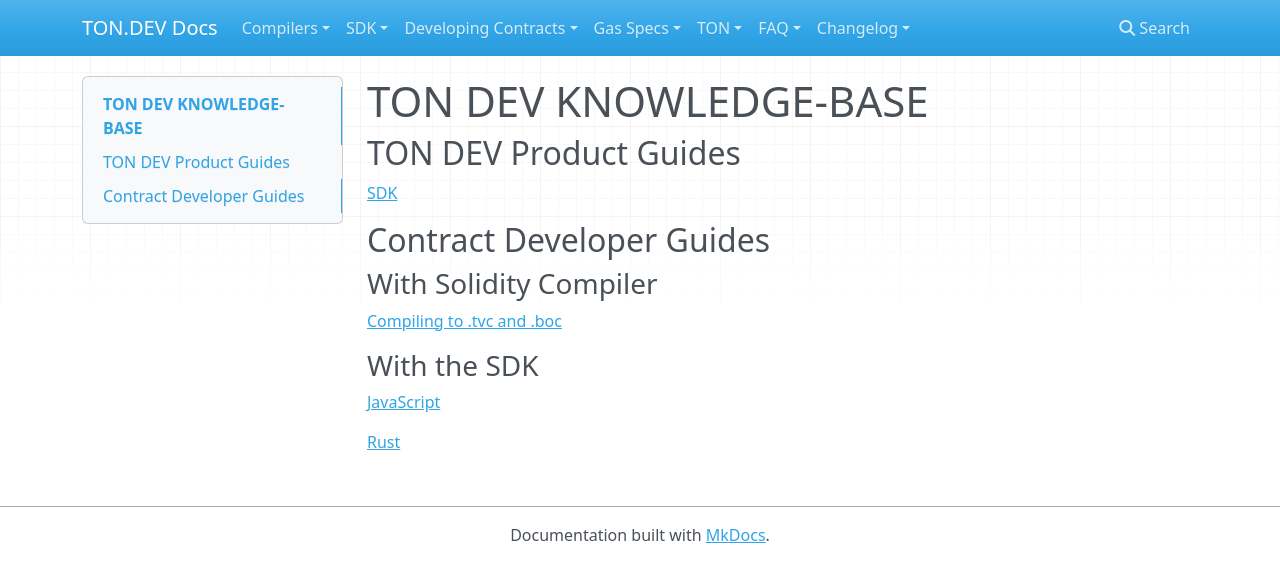
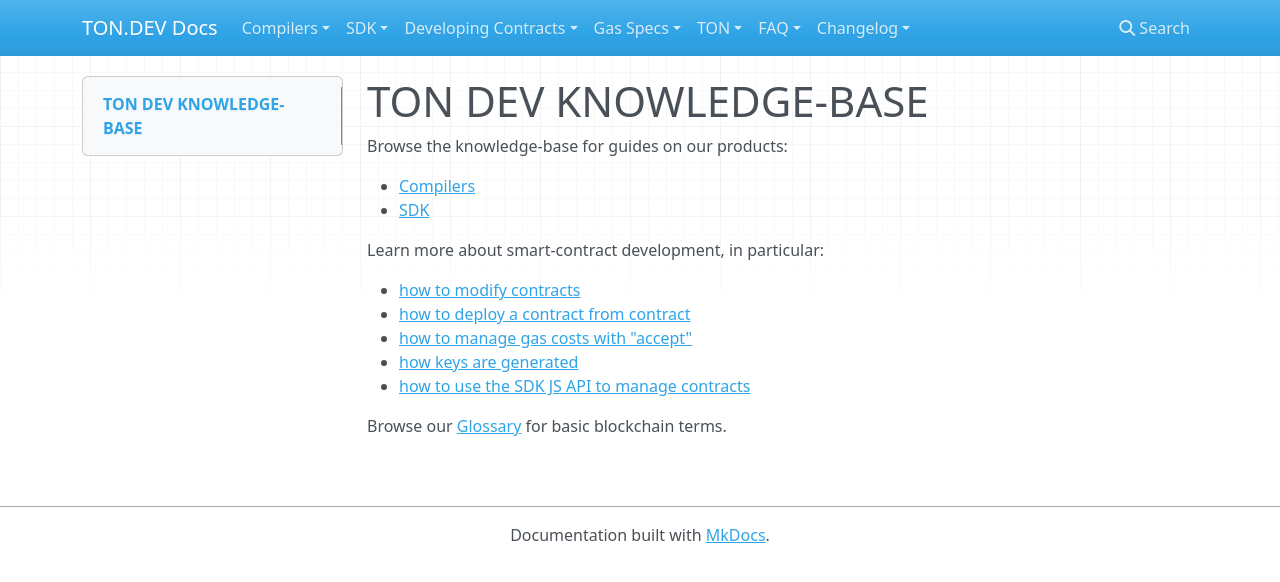
Before and after one commit to vird/public_documentation, an MkDocs documentation site: the page built from docs/index.md, in a window 1280 px wide. Shown: the top 582 px of the page. Built offline with MkDocs 1.6.1, drawn with Linux system fonts in a browser that asks for light colours; nearby versions of some CDN libraries.

Commit message:
Update index.md

```diff
--- a/docs/index.md
+++ b/docs/index.md
@@ -1,17 +1,16 @@
 #TON DEV KNOWLEDGE-BASE
 
-##TON DEV Product Guides
+Browse the knowledge-base for guides on our products:
 
-[SDK](SDK/Overview/)
+- [Compilers](Compilers/Installation)
+- [SDK](SDK/Overview)
 
-## Contract Developer Guides
+Learn more about smart-contract development, in particular:
 
-### With Solidity Compiler
+- [how to modify contracts](Smart Contract Lore/TVM_setcode)
+- [how to deploy a contract from contract](Smart Contract Lore/Deploying contract from contract)
+- [how to manage gas costs with "accept"](Smart Contract Lore/TVM_accept)
+- [how keys are generated](Smart Contract Lore/Key Generation and Use)
+- [how to use the SDK JS API to manage contracts](SDK/SDK API/Contract Management)
 
-[Compiling to .tvc and .boc](Compilers/Solidity Compiler/Usage/)
-
-### With the SDK
-
-[JavaScript](SDK/Client Libraries/Using Libraries/Node.js/)
-
-[Rust](SDK/Client Libraries/Using Libraries/Rust/)
+Browse our [Glossary](/Glossary) for basic blockchain terms.
```
